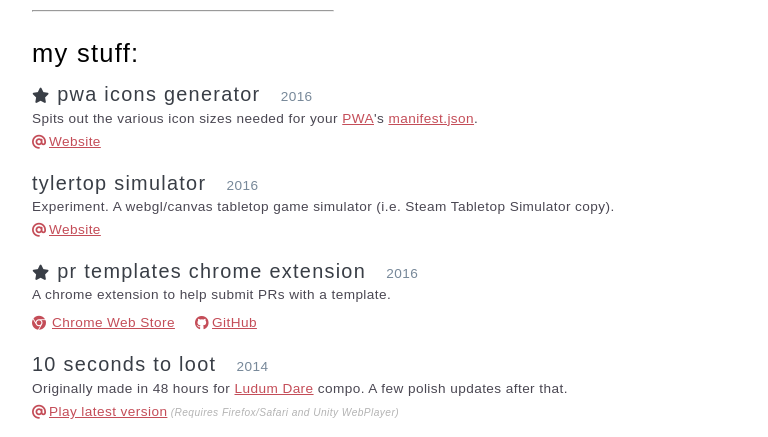
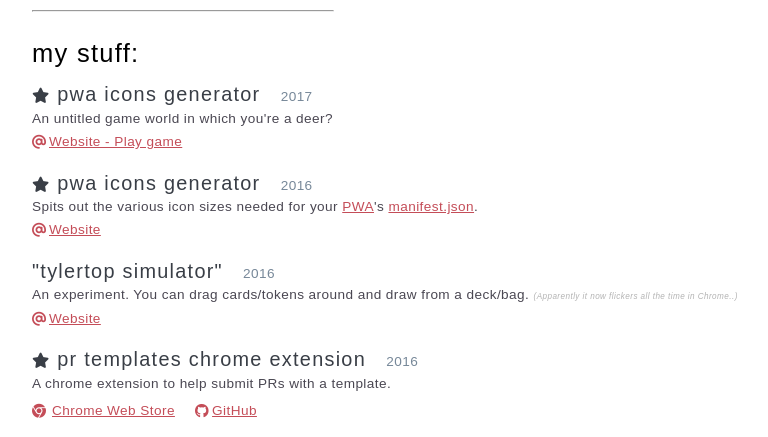
Before and after one commit to tcrammond/tcrammond-website, a website: page public/index.html in a window 1280 px wide. Shown: the part 331-768 px from the top of the page, without its empty margins (27-795 px from the left). Drawn offline with Linux system fonts and the light colour scheme.

Commit message:
Add deergame

```diff
--- a/public/index.html
+++ b/public/index.html
@@ -36,7 +36,19 @@
         <div class="portfolio">
           <h2>My stuff:</h2>
 
-          <!-- tabletop -->
+          <!-- Untitled deers -->
+          <article class="portfolio__item">
+            <h3 class="portfolio__item__title"><i class="fa fa-star"></i> PWA Icons Generator</h3>
+            <span class="portfolio__item__date">2017</span>
+            <p class="portfolio__item__text">
+              An untitled game world in which you're a deer?
+            </p>
+            <div class="portfolio__item__links">
+              <a href="http://deer-game.herokuapp.com/" target=_blank class="portfolio__item__link portfolio__item__link--web">Website - Play game</a>
+            </div>
+          </article>
+
+          <!-- PWA -->
           <article class="portfolio__item">
             <h3 class="portfolio__item__title"><i class="fa fa-star"></i> PWA Icons Generator</h3>
             <span class="portfolio__item__date">2016</span>
@@ -50,10 +62,10 @@
 
           <!-- tabletop -->
           <article class="portfolio__item">
-            <h3 class="portfolio__item__title">Tylertop Simulator</h3>
+            <h3 class="portfolio__item__title">"Tylertop Simulator"</h3>
             <span class="portfolio__item__date">2016</span>
             <p class="portfolio__item__text">
-              Experiment. A webgl/canvas tabletop game simulator (i.e. Steam Tabletop Simulator copy).
+              An experiment. You can drag cards/tokens around and draw from a deck/bag. <em>(Apparently it now flickers all the time in Chrome..)</em>
             </p>
             <div class="portfolio__item__links">
               <a href="http://tylertop-simulator.herokuapp.com/" target=_blank class="portfolio__item__link portfolio__item__link--web">Website</a>
```
